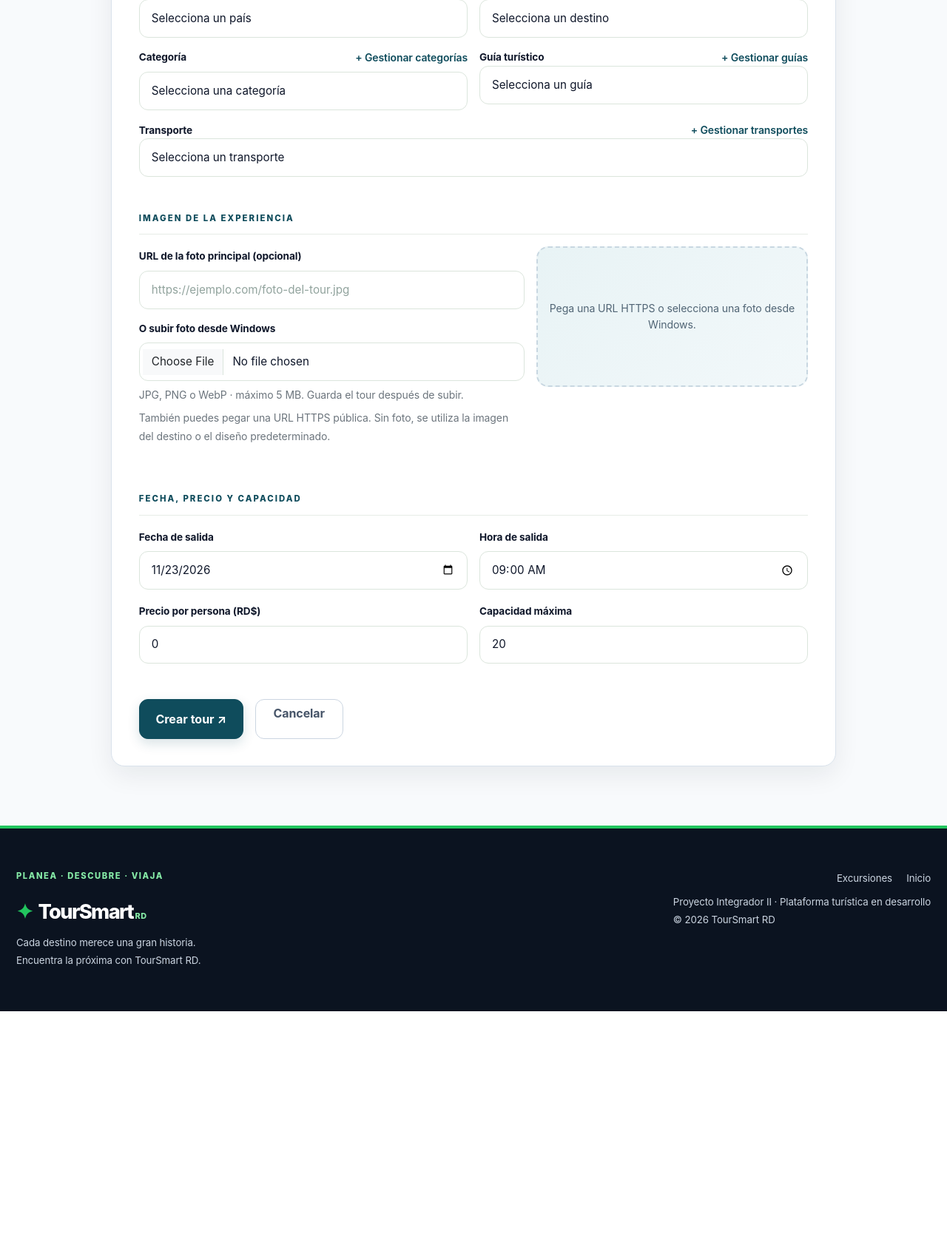
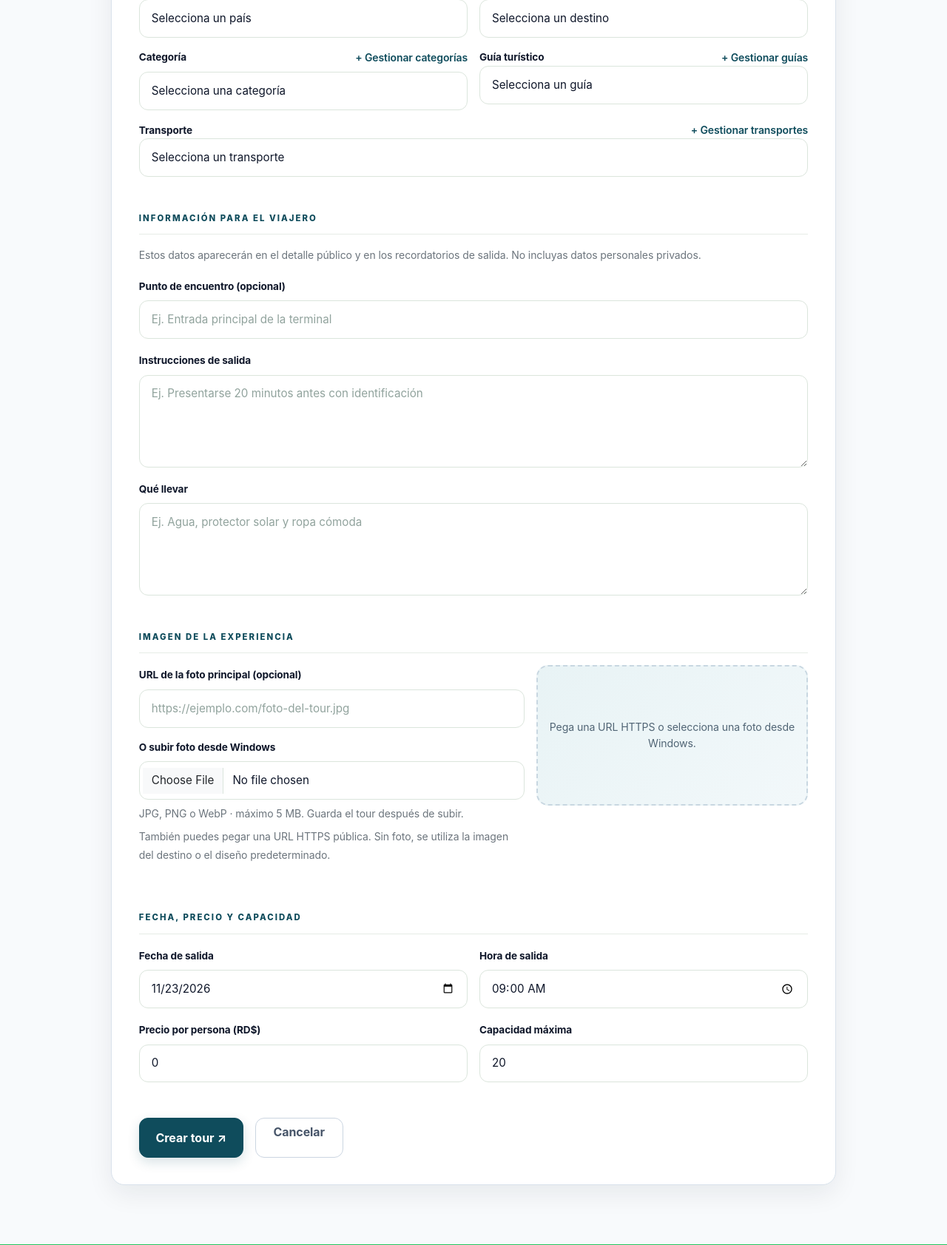
Before and after one commit to Omargenao25/AgenciaToursAPI, an ASP.NET Core app: template TourSmart.Web/Views/ToursAdmin/Formulario.cshtml in a window 1280 px wide. Shown: the part 687-2370 px from the top of the page at 74% size. Before the commit the page ends 2054 px from the top, so only its background shows below. Run offline with ASP.NET Core 8, Linux system fonts and the light colour scheme; the template is opened without the code that fills it, so the values that code supplies are empty; the project's own start-up code is not run, and a stand-in starts its controllers and pages.

Commit message:
feat(tours): editor y detalle publico con instrucciones de salida

```diff
--- a/TourSmart.Web/Views/ToursAdmin/Formulario.cshtml
+++ b/TourSmart.Web/Views/ToursAdmin/Formulario.cshtml
@@ -26,6 +26,13 @@
     <div class="col-md-6"><div class="d-flex flex-wrap justify-content-between align-items-center gap-2"><label asp-for="CategoriaId" class="form-label mb-0">Categoría</label><a class="small fw-semibold" asp-controller="CategoriasAdmin" asp-action="Index">+ Gestionar categorías</a></div><select asp-for="CategoriaId" asp-items="Model.Categorias" class="form-select mt-2"><option value="0">Selecciona una categoría</option></select><span asp-validation-for="CategoriaId" class="text-danger small"></span></div>
     <div class="col-md-6"><div class="d-flex flex-wrap justify-content-between align-items-center gap-2"><label asp-for="GuiaId" class="form-label mb-0">Guía turístico</label><a class="small fw-semibold" asp-controller="GuiasAdmin" asp-action="Index">+ Gestionar guías</a></div><select asp-for="GuiaId" asp-items="Model.Guias" class="form-select"><option value="0">Selecciona un guía</option></select><span asp-validation-for="GuiaId" class="text-danger small"></span></div>
     <div class="col-12"><div class="d-flex justify-content-between align-items-center flex-wrap gap-2"><label asp-for="TransporteId" class="form-label mb-0">Transporte</label><a class="small fw-semibold" asp-controller="TransportesAdmin" asp-action="Index">+ Gestionar transportes</a></div><select asp-for="TransporteId" asp-items="Model.Transportes" class="form-select"><option value="0">Selecciona un transporte</option></select><span asp-validation-for="TransporteId" class="text-danger small"></span></div>
+   </div>
+   <div class="eyebrow mt-5 mb-3">INFORMACIÓN PARA EL VIAJERO</div>
+   <p class="text-secondary small">Estos datos aparecerán en el detalle público y en los recordatorios de salida. No incluyas datos personales privados.</p>
+   <div class="row g-3">
+    <div class="col-12"><label asp-for="PuntoEncuentro" class="form-label">Punto de encuentro (opcional)</label><input asp-for="PuntoEncuentro" maxlength="250" class="form-control" placeholder="Ej. Entrada principal de la terminal" /><span asp-validation-for="PuntoEncuentro" class="text-danger small"></span></div>
+    <div class="col-12"><label asp-for="InstruccionesSalida" class="form-label">Instrucciones de salida</label><textarea asp-for="InstruccionesSalida" maxlength="1000" rows="3" class="form-control" placeholder="Ej. Presentarse 20 minutos antes con identificación"></textarea><span asp-validation-for="InstruccionesSalida" class="text-danger small"></span></div>
+    <div class="col-12"><label asp-for="QueLlevar" class="form-label">Qué llevar</label><textarea asp-for="QueLlevar" maxlength="500" rows="2" class="form-control" placeholder="Ej. Agua, protector solar y ropa cómoda"></textarea><span asp-validation-for="QueLlevar" class="text-danger small"></span></div>
    </div>
    <div class="eyebrow mt-5 mb-3">IMAGEN DE LA EXPERIENCIA</div>
    <div class="row g-3 align-items-start">
```
